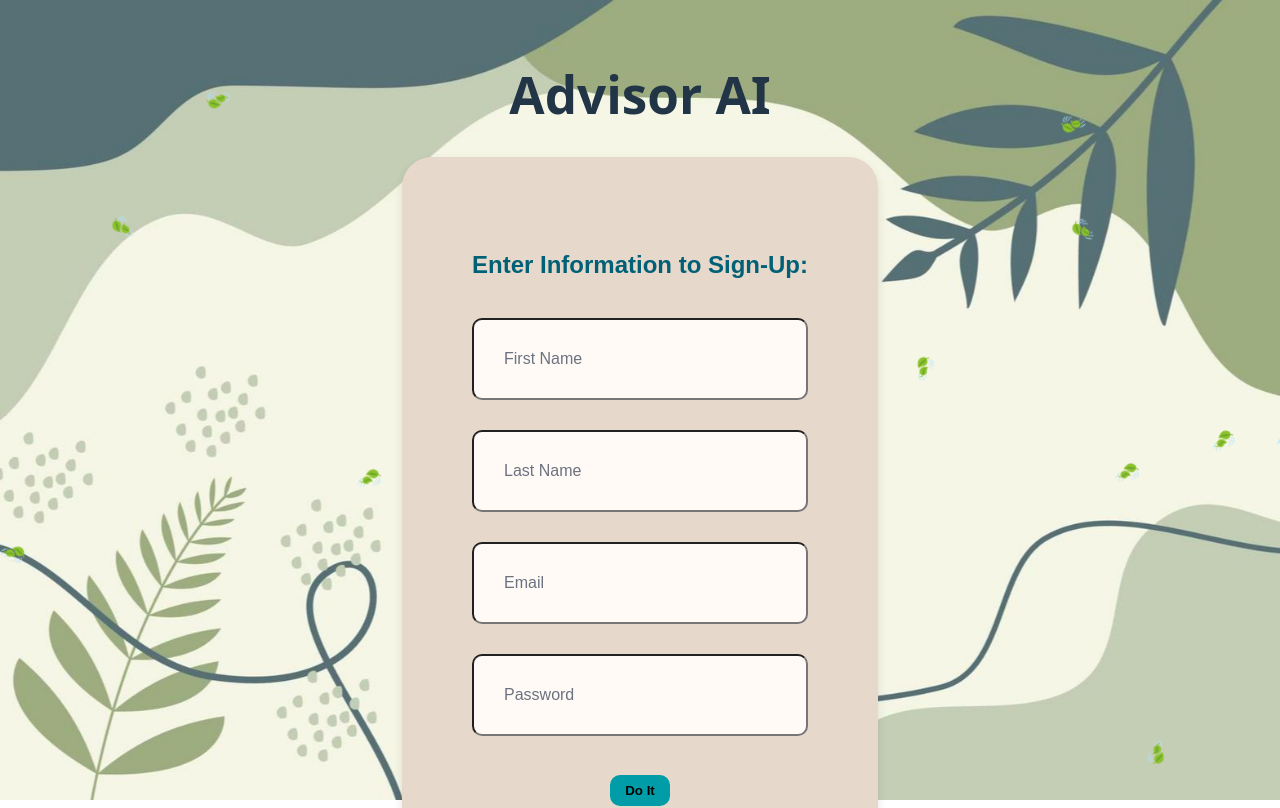
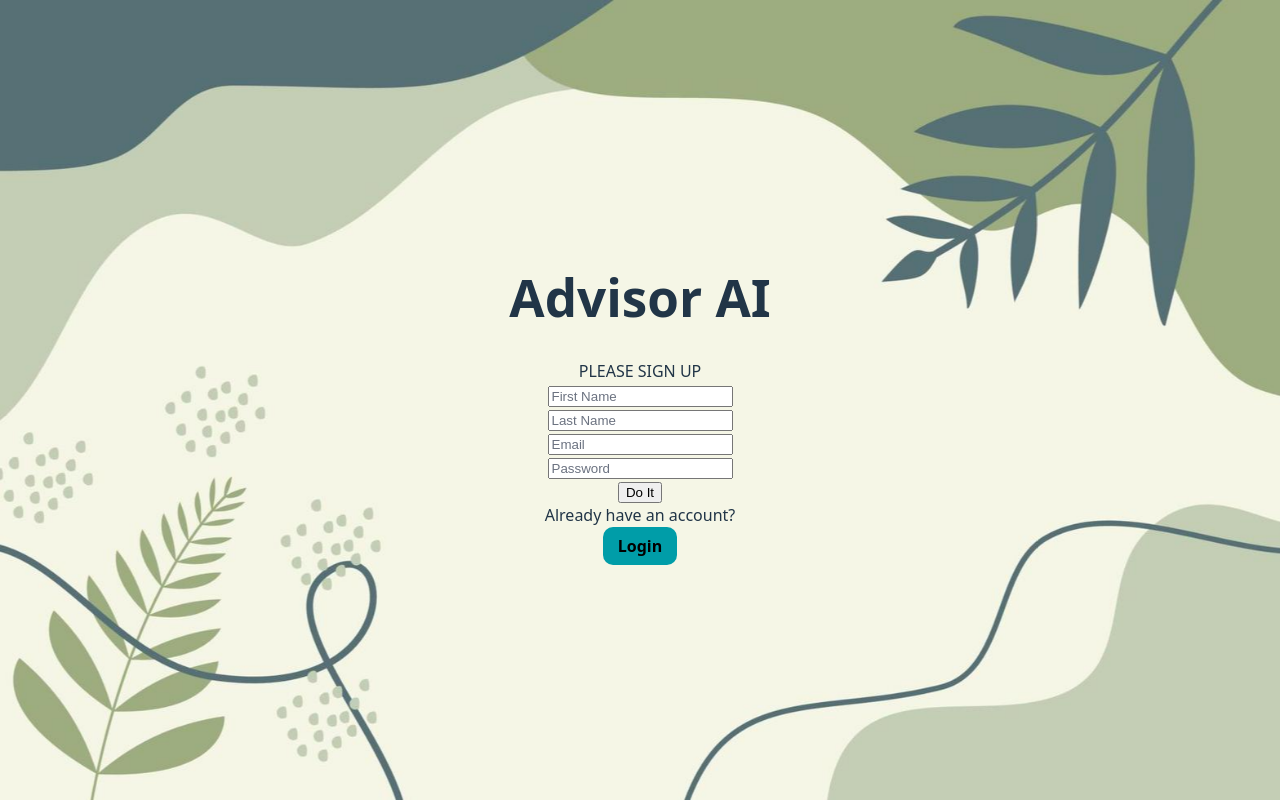
Before and after one commit to jhanel/AdvisorAI, a React (Vite) app in the folder frontend/: page /register in a window 1280 px wide. Shown: the top 808 px of the page. Built offline with nearby package versions, Linux system fonts and the light colour scheme.

Commit message:
Revert "a little more styling"
This reverts commit 21056ea1b9ec7f79b5d9bad13a15f0512d1600c3.

```diff
--- a/frontend/src/components/Dashboard.tsx
+++ b/frontend/src/components/Dashboard.tsx
@@ -7,6 +7,18 @@ import FallingLeaves from "./FallingLeaves";
 import { Link } from 'react-router-dom';
 
 export default function Calendar() {
+
+    const styles = {
+        wrap: {
+            display: "flex"
+        },
+        left: {
+            marginRight: "10px"
+        },
+        main: {
+            flexGrow: "1"
+        }
+    };
 
     const colors = [
         {name: "Green", id: "#6aa84f"},
@@ -138,41 +150,38 @@ export default function Calendar() {
     };
 
 
-    // function doNextWeek(event: any): void {
-    //     event.preventDefault();
-    //     const nextWeek = new Date(startDate);
-    //     nextWeek.setDate(nextWeek.getDate() + 7);
-    //     const newStartDate = nextWeek.toISOString().split('T')[0];
-    //     setStartDate(newStartDate);
-    //     setConfig(prevConfig => ({
-    //         ...prevConfig,
-    //         startDate: newStartDate,
-    //     }));
-    // }
+    function doNextWeek(event: any): void {
+        event.preventDefault();
+        const nextWeek = new Date(startDate);
+        nextWeek.setDate(nextWeek.getDate() + 7);
+        const newStartDate = nextWeek.toISOString().split('T')[0];
+        setStartDate(newStartDate);
+        setConfig(prevConfig => ({
+            ...prevConfig,
+            startDate: newStartDate,
+        }));
+    }
 
-    // function doPreviousWeek(event: any): void {
-    //     event.preventDefault();
-    //     const previousWeek = new Date(startDate);
-    //     previousWeek.setDate(previousWeek.getDate() - 7);
-    //     const newStartDate = previousWeek.toISOString().split('T')[0];
-    //     setStartDate(newStartDate);
-    //     setConfig(prevConfig => ({
-    //         ...prevConfig,
-    //         startDate: newStartDate,
-    //     }));
-    // }
+    function doPreviousWeek(event: any): void {
+        event.preventDefault();
+        const previousWeek = new Date(startDate);
+        previousWeek.setDate(previousWeek.getDate() - 7);
+        const newStartDate = previousWeek.toISOString().split('T')[0];
+        setStartDate(newStartDate);
+        setConfig(prevConfig => ({
+            ...prevConfig,
+            startDate: newStartDate,
+        }));
+    }
 
-    //put in div under FallingLeaves
-    // <button type="button" className="custom-button" onClick={doPreviousWeek}> Previous </button> &emsp;
-    // <button type="button" className="custom-button" onClick={doNextWeek}> Next </button>
 
     return (
-        <div className="class-input-container">
-            <h2 className = "title">Study Plan</h2>
+        <div>
             <br />
             <div className = "background" ></div>
             <FallingLeaves />
-
+            <button type="button" className="custom-button" onClick={doPreviousWeek}> Previous </button> &emsp;
+            <button type="button" className="custom-button" onClick={doNextWeek}> Next </button>
         <br />
         <br />
             <DayPilotCalendar
--- a/frontend/src/components/Register.tsx
+++ b/frontend/src/components/Register.tsx
@@ -78,18 +78,17 @@ function Register()
     };
 
     return(
-        <div id="registerDiv" className= "loginBox">
+        <div id="registerDiv">
+            <FallingLeaves/>
             <div className='background'></div>
-            <FallingLeaves/>
-            <h2 id="inner-title" className = "title">Enter Information to Sign-Up:</h2>
-            <input type="text" className = "input-container" id="registerFName" placeholder="First Name" onChange={handleSetRegisterFirstName}/><br />
-            <input type="text" className = "input-container" id="registerLName" placeholder="Last Name" onChange={handleSetRegisterLastName}/><br />
-            <input type="text" className = "input-container" id="registerEmail" placeholder="Email" onChange={handleSetRegisterEmail}/><br />
-            <input type="password" className = "input-container" id="registerPassword" placeholder="Password" onChange={handleSetRegisterPassword}/><br />
-            <br/>
-            <input type="submit" id="loginButton" className="custom-button" value = "Do It"
-                onClick={doRegister} /><br />
-            <span id="registerResult">{message}</span><br/>
+            <span id="inner-title">PLEASE SIGN UP</span><br />
+            <input type="text" id="registerFName" placeholder="First Name" onChange={handleSetRegisterFirstName}/><br />
+            <input type="text" id="registerLName" placeholder="Last Name" onChange={handleSetRegisterLastName}/><br />
+            <input type="text" id="registerEmail" placeholder="Email" onChange={handleSetRegisterEmail}/><br />
+            <input type="password" id="registerPassword" placeholder="Password" onChange={handleSetRegisterPassword}/><br />
+            <input type="submit" id="registerButton" className="buttons" value = "Do It"
+                onClick={doRegister} />
+            <span id="registerResult">{message}</span>
             <br></br>
             <span>Already have an account?<br/>
                 <Link to = "/">
```
